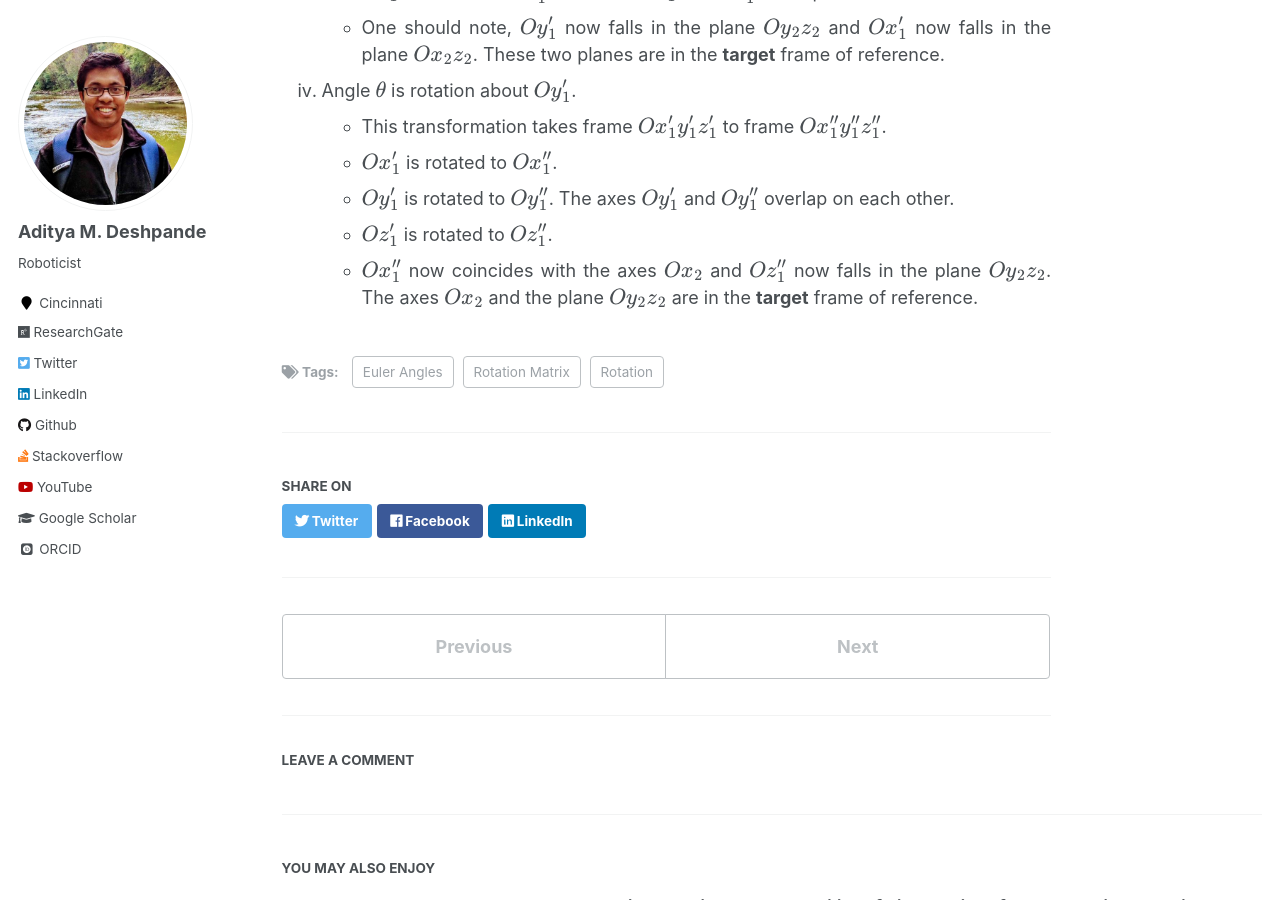
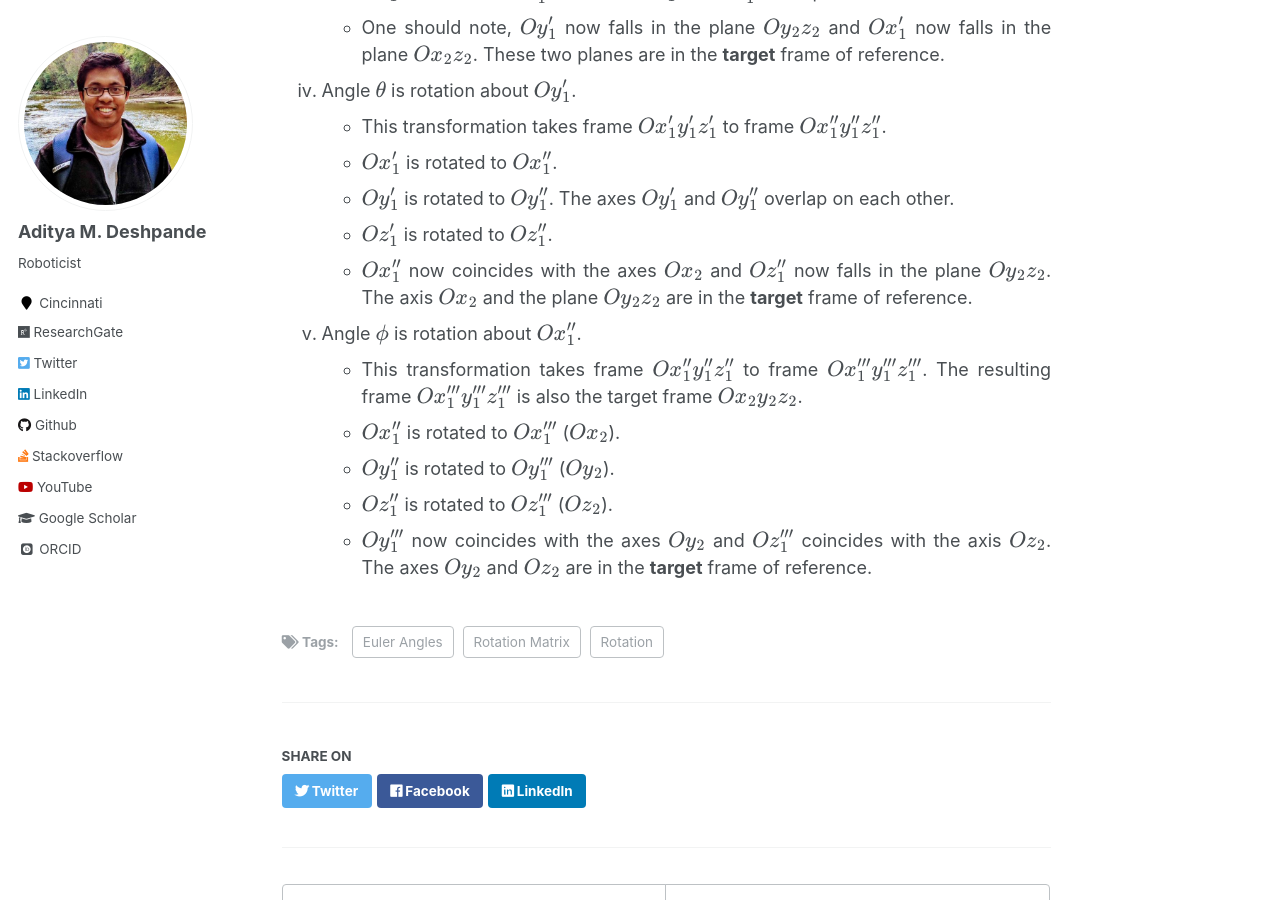
Before and after one commit to adipandas/adipandas.github.io, a Jekyll site: the page built from _posts/2020-02-10-euler-rotation.md, in a window 1280 px wide and 900 px high, scrolled down 1354 px. Built offline with Jekyll 4.4.1, drawn with Linux system fonts in a browser that asks for light colours; some web fonts are replaced; formulas are drawn with MathJax 3; comment, search, counter and statistics services are not loaded.

Commit message:
Update 2020-02-10-euler-rotation.md

```diff
--- a/_posts/2020-02-10-euler-rotation.md
+++ b/_posts/2020-02-10-euler-rotation.md
@@ -50,7 +50,18 @@ Lets say one has to go from **frame 1** to **frame 2** using euler angle $$\psi$
       <li>$Ox_{1}^{\prime}$ is rotated to $Ox_{1}^{\prime\prime}$.</li>
       <li>$Oy_{1}^{\prime}$ is rotated to $Oy_{1}^{\prime\prime}$. The axes $Oy_{1}^{\prime}$ and $Oy_{1}^{\prime\prime}$ overlap on each other.</li>
       <li>$Oz_{1}^{\prime}$ is rotated to $Oz_{1}^{\prime\prime}$.</li>
-      <li>$Ox_{1}^{\prime\prime}$ now coincides with the axes $Ox_{2}$ and $Oz_{1}^{\prime\prime}$ now falls in the plane $Oy_{2}z_{2}$. The axes $Ox_{2}$ and the plane $Oy_{2}z_{2}$ are in the <b>target</b> frame of reference.</li>
+      <li>$Ox_{1}^{\prime\prime}$ now coincides with the axes $Ox_{2}$ and $Oz_{1}^{\prime\prime}$ now falls in the plane $Oy_{2}z_{2}$. The axis $Ox_{2}$ and the plane $Oy_{2}z_{2}$ are in the <b>target</b> frame of reference.</li>
     </ul>
   </li>
+
+  <li>Angle $\phi$ is rotation about $Ox_{1}^{\prime\prime}$.
+    <ul>
+      <li>This transformation takes frame $Ox_{1}^{\prime\prime}y_{1}^{\prime\prime}z_{1}^{\prime\prime}$ to frame $Ox_{1}^{\prime\prime\prime}y_{1}^{\prime\prime\prime}z_{1}^{\prime\prime\prime}$. The resulting frame $Ox_{1}^{\prime\prime\prime}y_{1}^{\prime\prime\prime}z_{1}^{\prime\prime\prime}$ is also the target frame $Ox_{2}y_{2}z_{2}$.</li>
+      <li>$Ox_{1}^{\prime\prime}$ is rotated to $Ox_{1}^{\prime\prime\prime}$ ($Ox_{2}$).</li>
+      <li>$Oy_{1}^{\prime\prime}$ is rotated to $Oy_{1}^{\prime\prime\prime}$ ($Oy_{2}$).</li>
+      <li>$Oz_{1}^{\prime\prime}$ is rotated to $Oz_{1}^{\prime\prime\prime}$ ($Oz_{2}$).</li>
+      <li>$Oy_{1}^{\prime\prime\prime}$ now coincides with the axes $Oy_{2}$ and $Oz_{1}^{\prime\prime\prime}$ coincides with the axis $Oz_{2}$. The axes $Oy_{2}$ and $Oz_{2}$ are in the <b>target</b> frame of reference.</li>
+    </ul>
+  </li>
+
 </ol>
```
